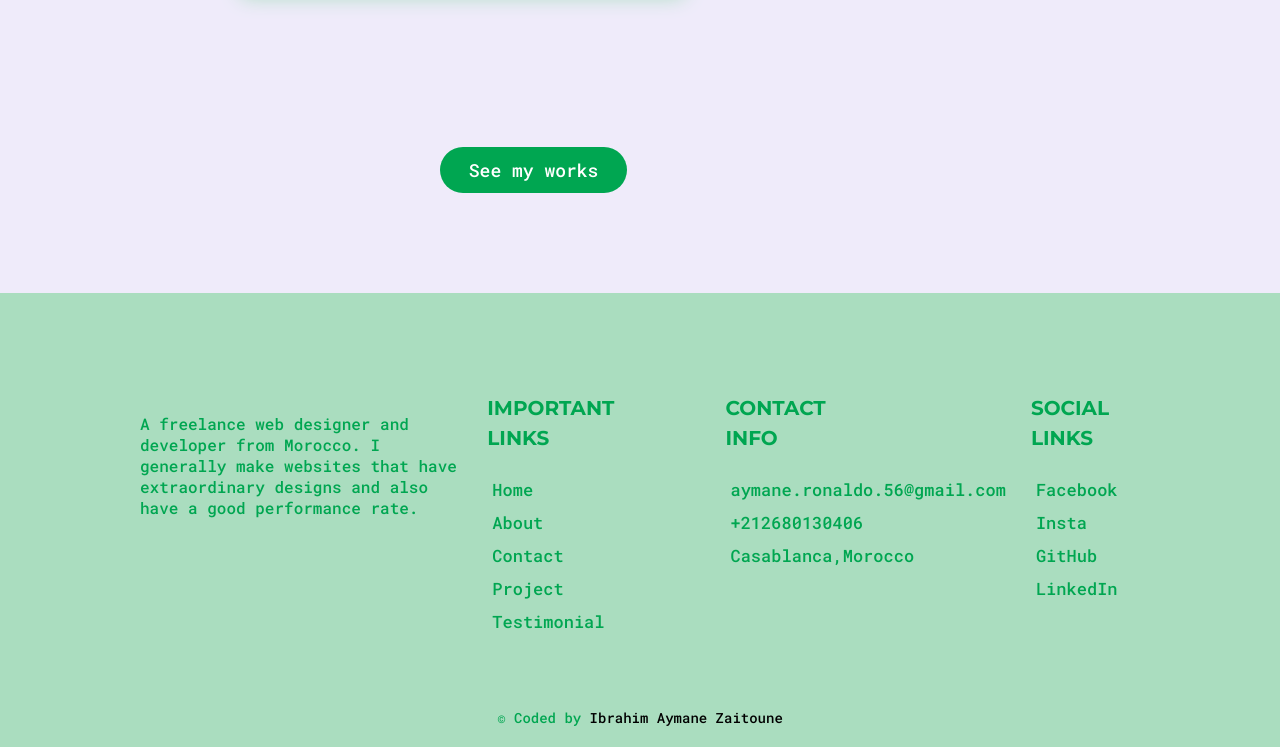
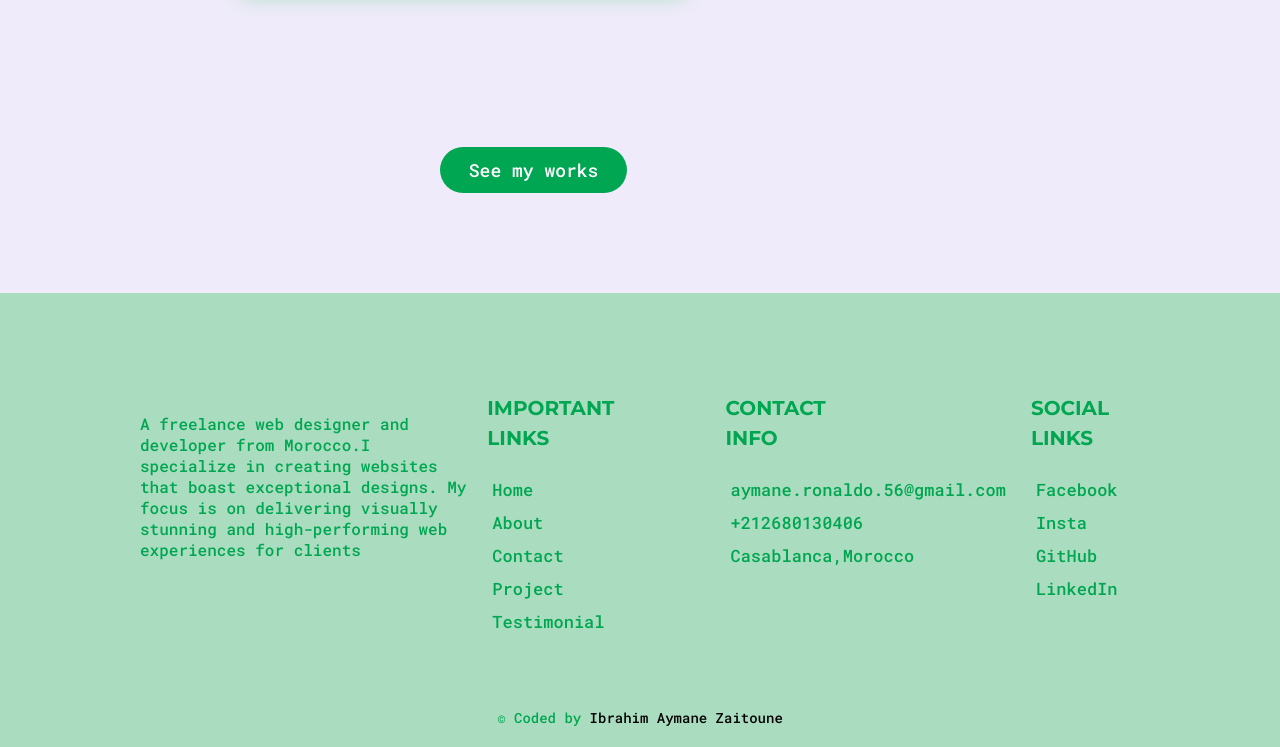
Before and after one commit to ibrahimaymanezaitoune/ibrahimaymanezaitoune.github.io, a plain HTML site: page index.html in a window 1280 px wide. Shown: the part 8138-8885 px from the top of the page. Drawn offline with Linux system fonts and the light colour scheme.

Commit message:
Update index.html

```diff
--- a/index.html
+++ b/index.html
@@ -366,7 +366,7 @@
           <div class="logo"><a href="#">
               <img src="./image/light-logo.svg" alt="">
             </a></div>
-          <p>A freelance web designer and developer from Morocco. I generally make websites that have extraordinary designs and also have a good performance rate. </p>
+          <p>A freelance web designer and developer from Morocco.I specialize in creating websites that boast exceptional designs. My focus is on delivering visually stunning and high-performing web experiences for clients </p>
         </div>
         <div class="col-2">
           <h2 class="column-heading">Important<br>Links</h2>
```
